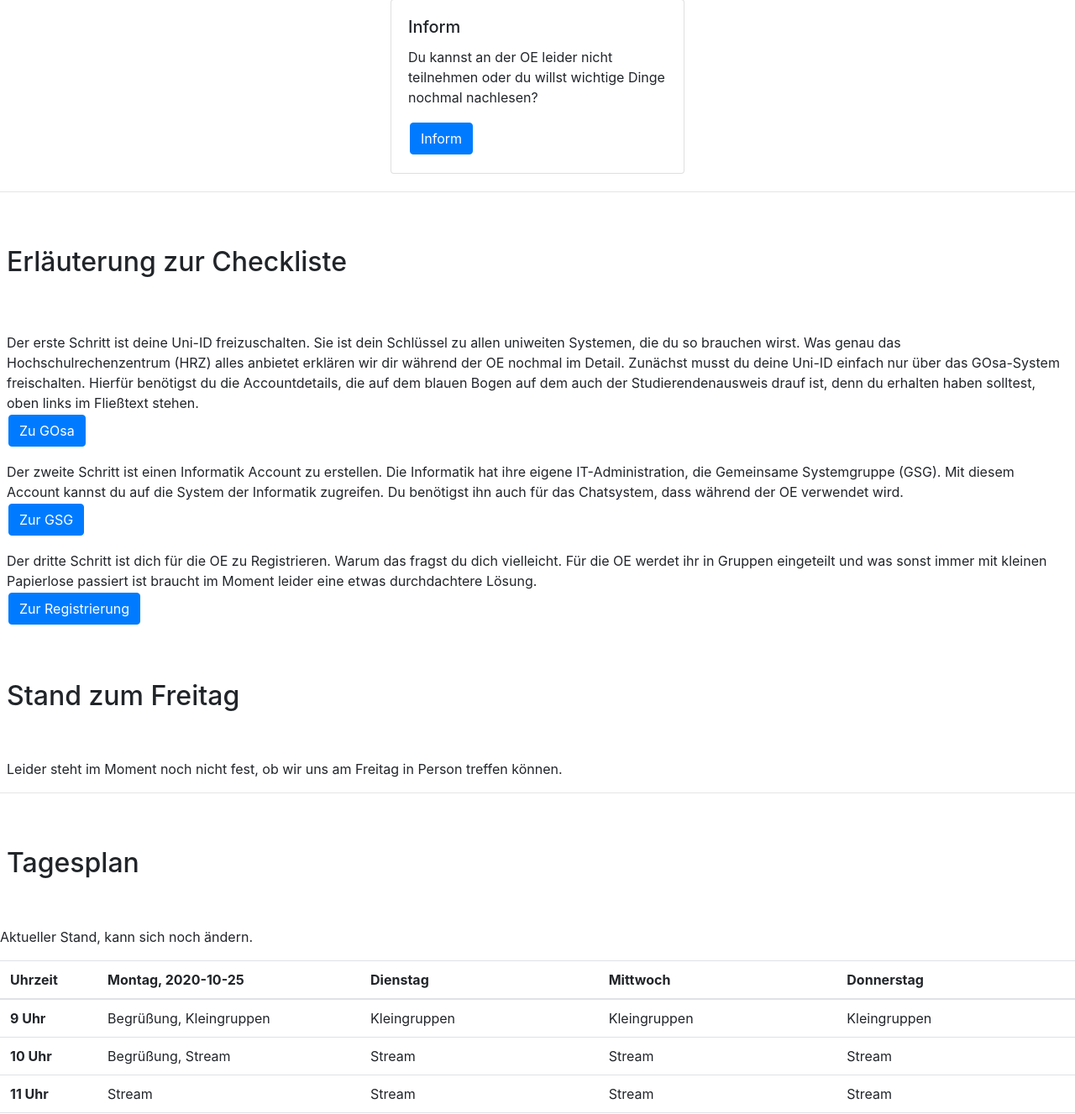
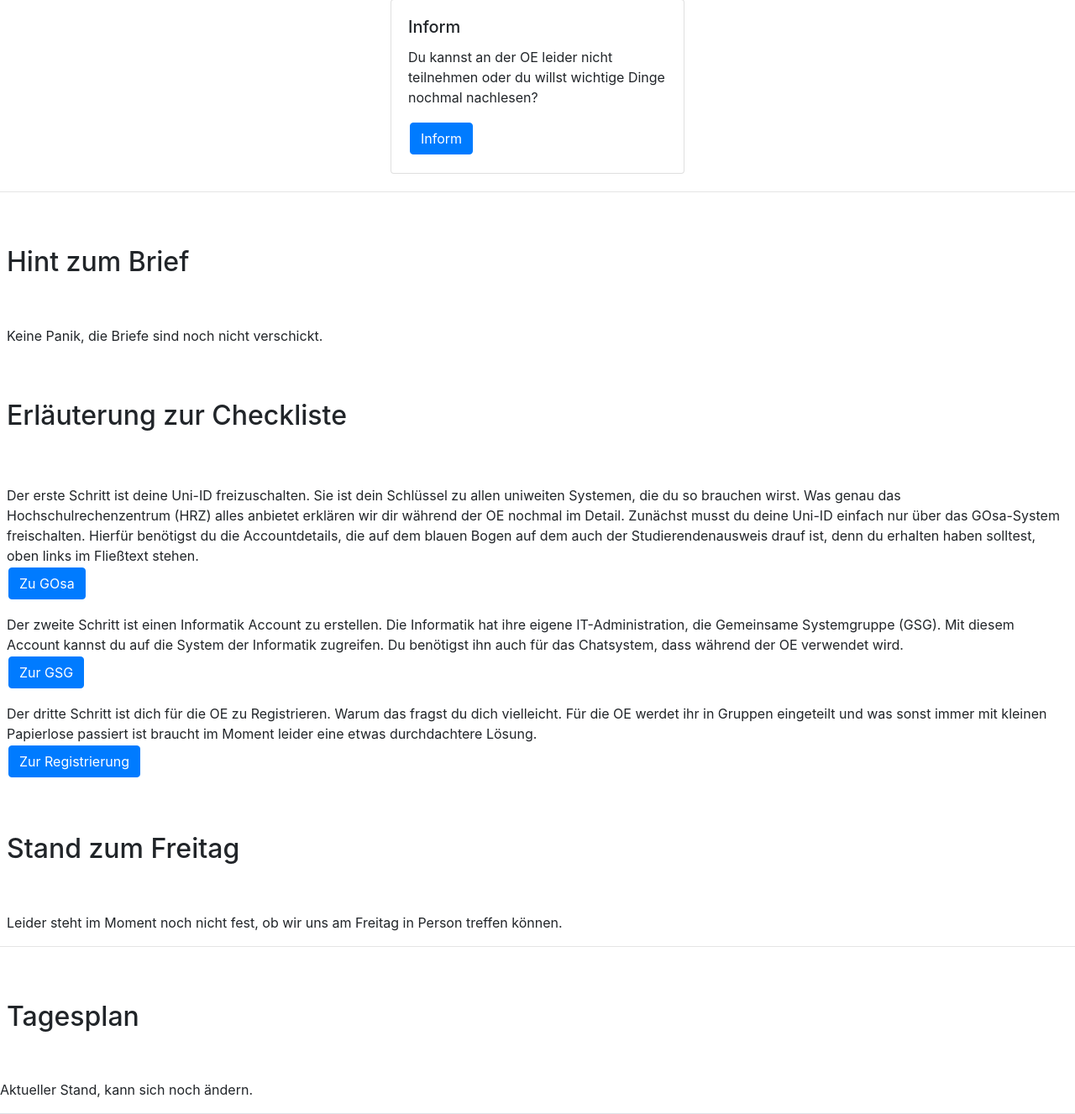
Before and after one commit to GinaMuuss/oe-2020, a Flask app: page / in a window 1280 px wide. Shown: the part 1246-2573 px from the top of the page at 84% size. Run offline with Flask 2, Linux system fonts and the light colour scheme; some libraries are stand-ins or nearby versions.

Commit message:
added hint about letters not having been send yet 2

```diff
--- a/templates/index.html
+++ b/templates/index.html
@@ -121,6 +121,12 @@
 			</div>
 		</section>
 		<hr />
+		<section class="px-2">
+			<h2 class="py-5">Hint zum Brief</h2>
+			<p>
+				Keine Panik, die Briefe sind noch nicht verschickt.
+			</p>
+		</section>
 		<section class="px-2">
 			<h2 class="py-5">Erl&auml;uterung zur Checkliste</h2>
 			<p>
```
